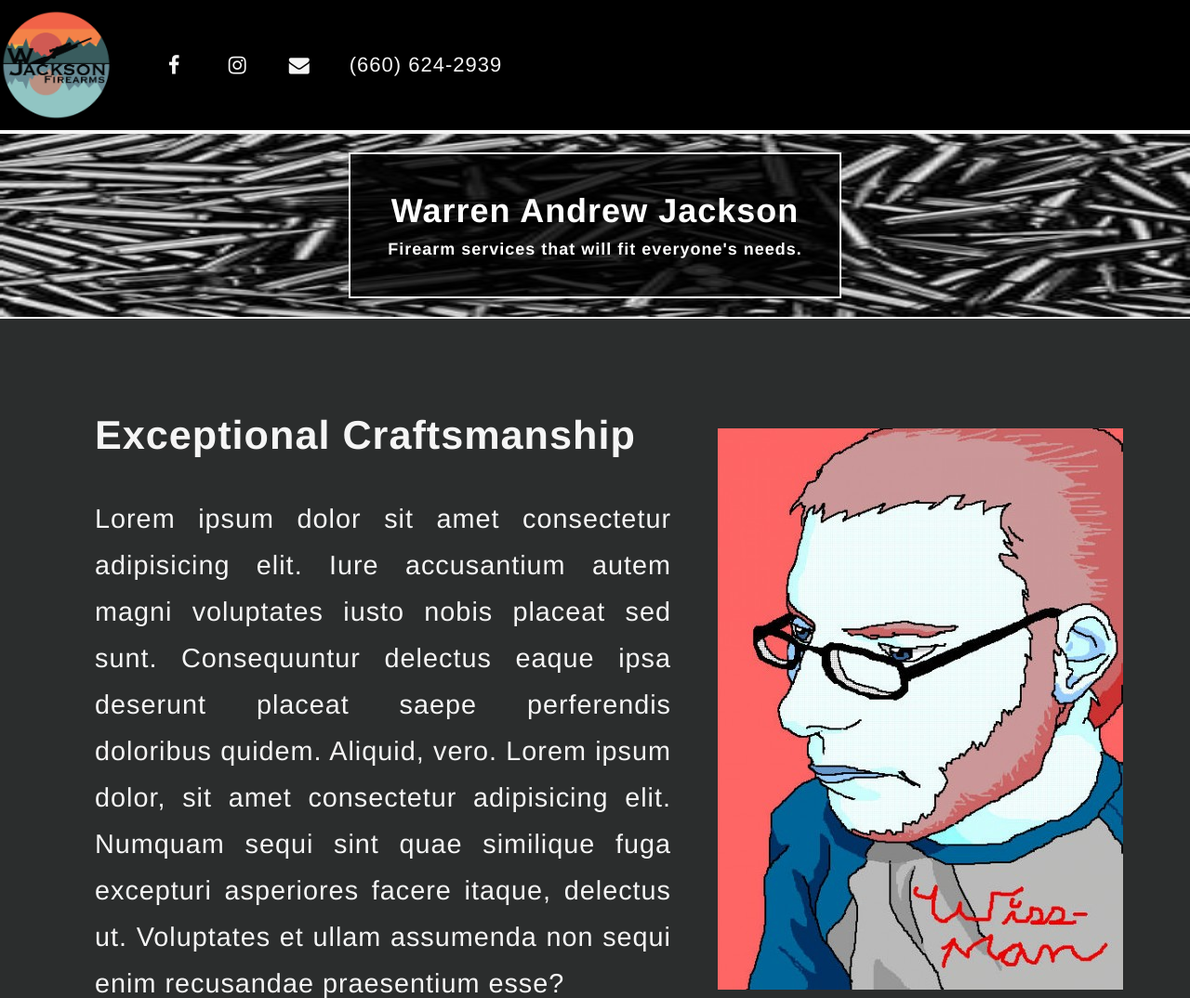
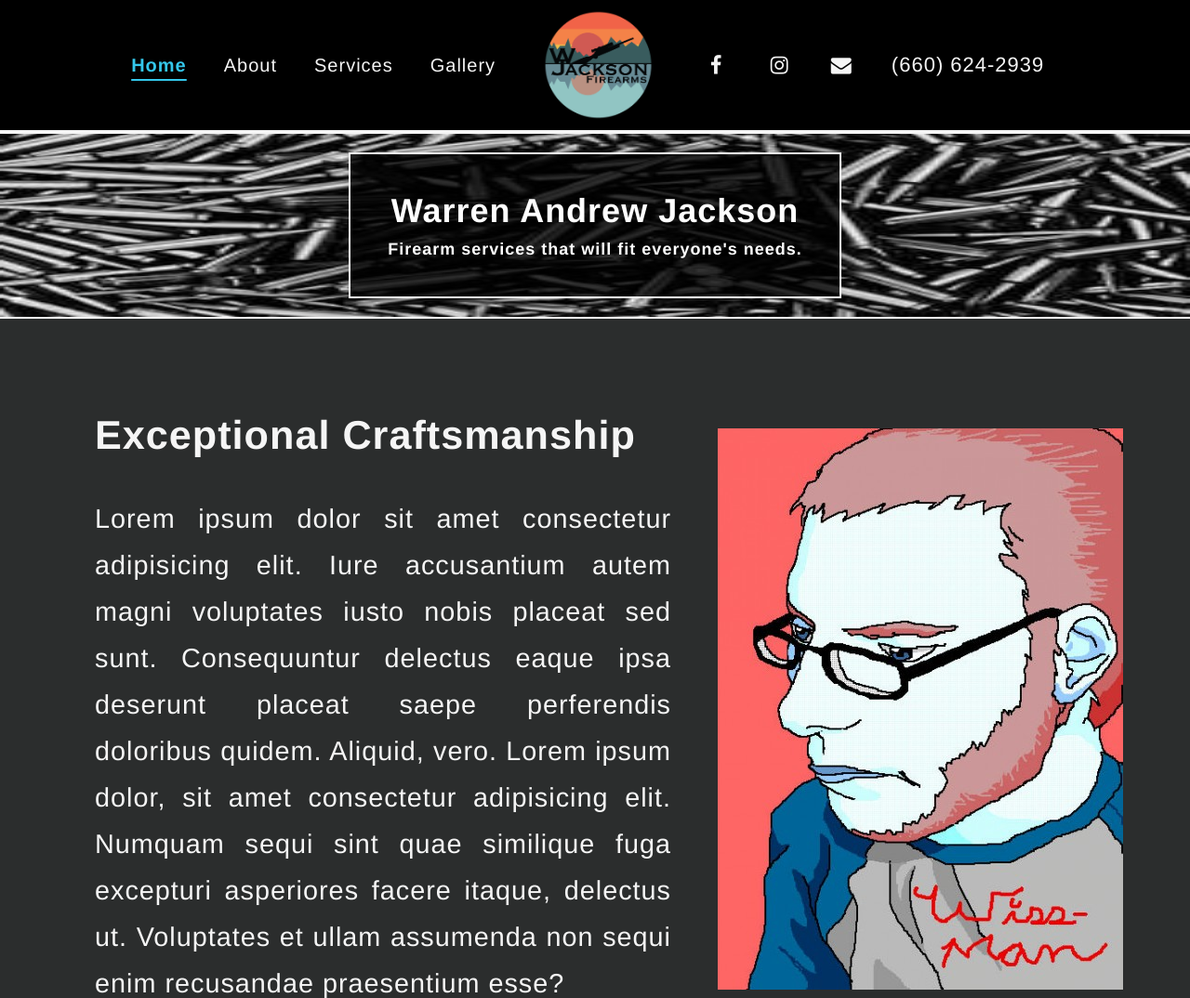
Before and after one commit to erk1518/smith_site, a plain HTML site: page index.html in a window 1280 px wide. Shown: the top 1074 px of the page at 93% size. Drawn offline with Linux system fonts and the light colour scheme; files whose address does not match are found by name.

Commit message:
Add files via upload

```diff
--- a/index.html
+++ b/index.html
@@ -13,12 +13,12 @@
 
 
     <header id="header">
-        <!-- <div class="left-links">
+        <div class="left-links">
             <a href="index.html" style="font-weight: bolder; text-decoration: underline; text-underline-offset: 8px; color: rgb(52, 199, 235);"  class="l-link">Home</a>
             <a href="About.html"  class="l-link">About</a>
             <a href="services.html" class="l-link">Services</a>
             <a href="gallery.html" class="l-link">Gallery</a>
-        </div> -->
+        </div>
 
         <div class="logo">
             <!-- insert logo here -->
```
